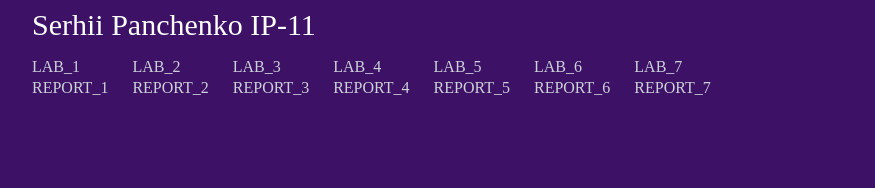
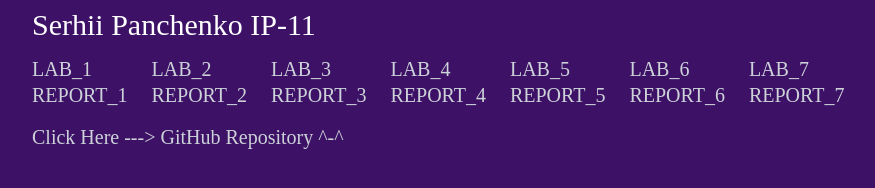
Before and after one commit to SideShowBoBGOT/SideShowBoBGOT.github.io, a plain HTML site: page index.html in a window 1280 px wide. Shown: the whole page, without its empty margins (6-881 px from the left). Drawn offline with Linux system fonts and the light colour scheme.

Commit message:
dsgsbbdfbfd

```diff
--- a/index.html
+++ b/index.html
@@ -68,6 +68,11 @@
       </a>
     </div>
   </div>
+  <div class="github">
+    <a href="https://github.com/SideShowBoBGOT/SideShowBoBGOT.github.io">
+      Click Here ---> GitHub Repository ^-^
+    </a>
+  </div>
 </div>
 </body>
 </html>
--- a/style.css
+++ b/style.css
@@ -29,7 +29,7 @@ a {
     color: #cdd2d9;
     border-bottom: 3px solid transparent;
     transition: 300ms;
-
+    font-size: 20px;
 }
 a:hover {
     color: white;
```
